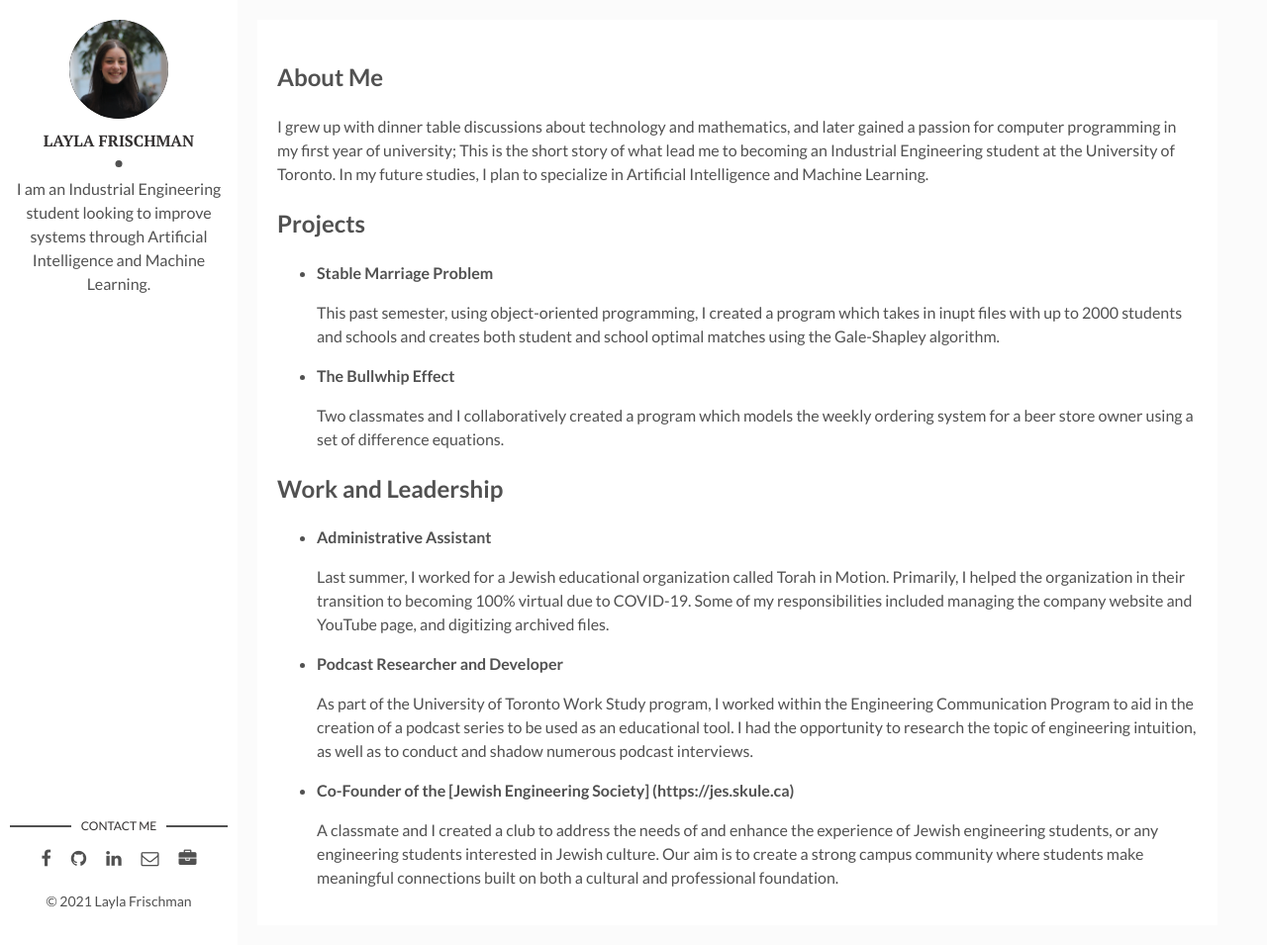
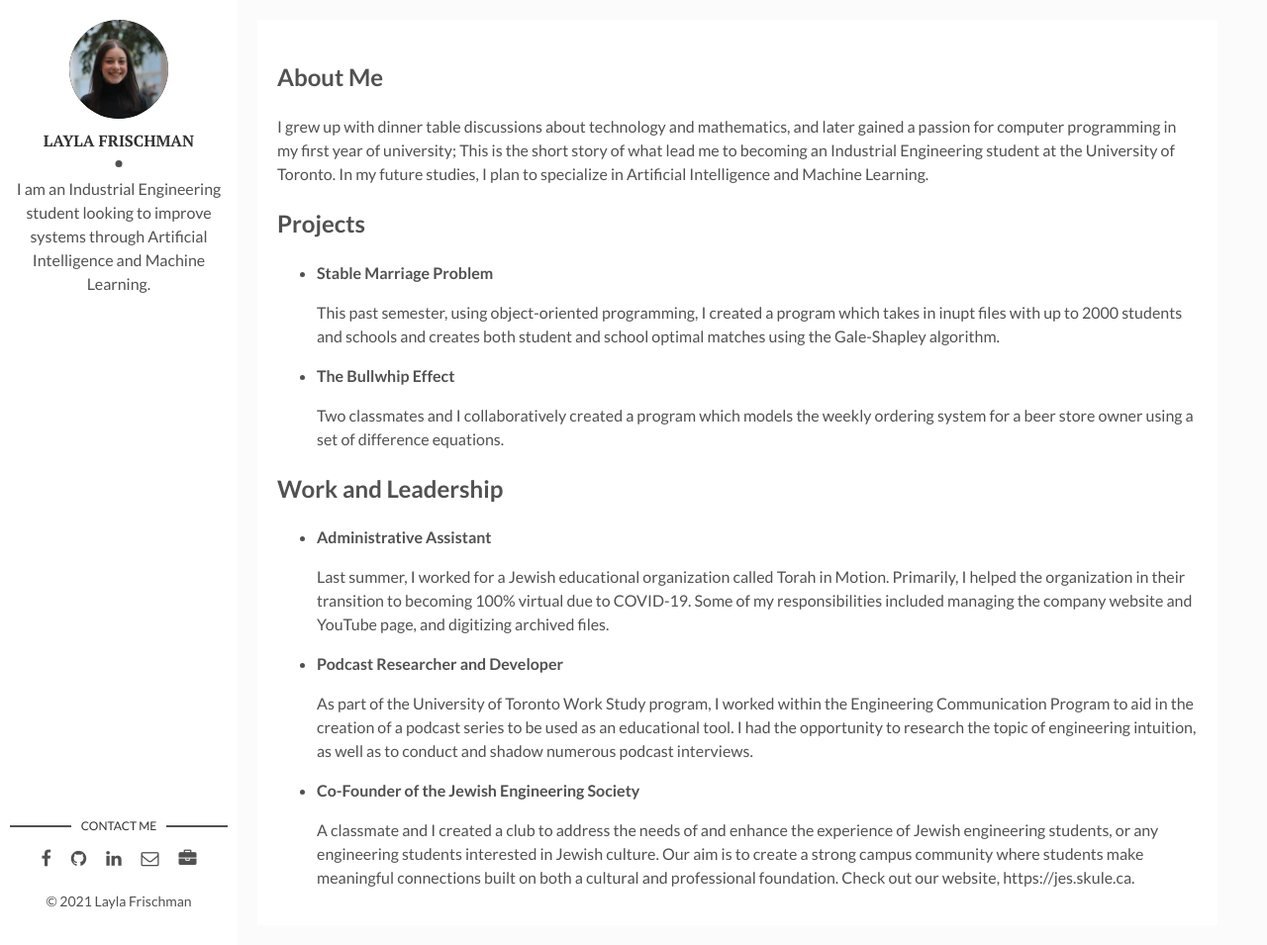
Before and after one commit to laylafrischman/laylafrischman.github.io, a Jekyll site: the page built from index.md, in a window 1280 px wide and 955 px high. Shown: the whole window at 99% size. Built offline with Jekyll 4.4.1, drawn with Linux system fonts in a browser that asks for light colours.

Commit message:
Update index.md

```diff
--- a/index.md
+++ b/index.md
@@ -31,6 +31,6 @@ I grew up with dinner table discussions about technology and mathematics, and la
 
   As part of the University of Toronto Work Study program, I worked within the Engineering Communication Program to aid in the creation of a podcast series to be used as an educational tool. I had the opportunity to research the topic of engineering intuition, as well as to conduct and shadow numerous podcast interviews.
 
-- **Co-Founder of the [Jewish Engineering Society] (https://jes.skule.ca)**
+- **Co-Founder of the Jewish Engineering Society**
 
-  A classmate and I created a club to address the needs of and enhance the experience of Jewish engineering students, or any engineering students interested in Jewish culture. Our aim is to create a strong campus community where students make meaningful connections built on both a cultural and professional foundation.
+  A classmate and I created a club to address the needs of and enhance the experience of Jewish engineering students, or any engineering students interested in Jewish culture. Our aim is to create a strong campus community where students make meaningful connections built on both a cultural and professional foundation. Check out our website, https://jes.skule.ca.
```
